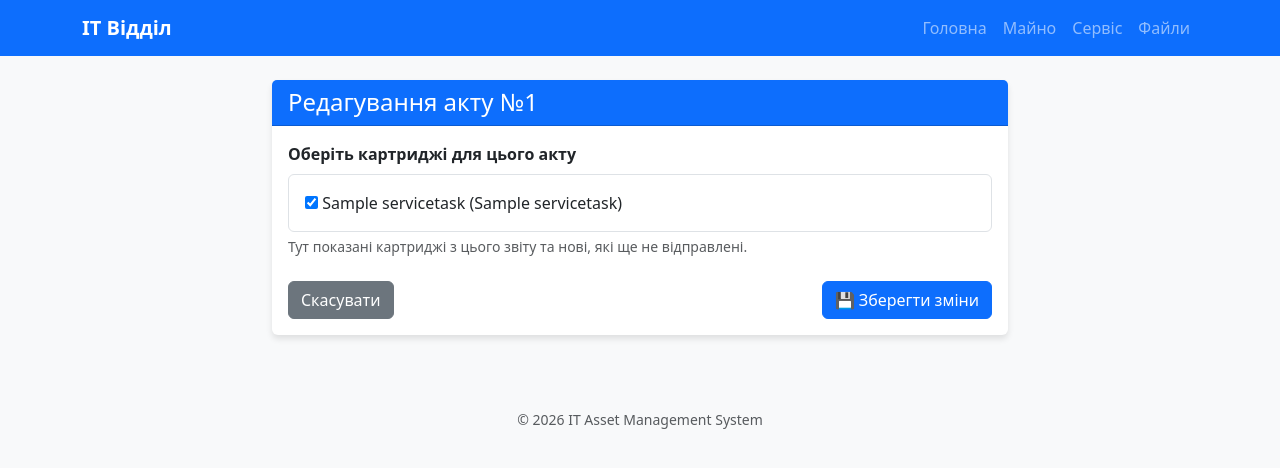
After one commit to Strong2197/it-asset-mgmt, a Django app: page /service/reports/1/edit/ in a window 1280 px wide. The commit adds this page. Shown: the top 468 px of the page. Run offline with Django 5.2, Linux system fonts and the light colour scheme; tables that the repository leaves empty hold one stand-in row (values such as "Sample post").

Commit message:
Готовий до деплою

```diff
--- a/service/forms.py
+++ b/service/forms.py
@@ -1,10 +1,14 @@
 from django import forms
-from .models import ServiceTask
+from .models import ServiceTask, ServiceReport
+from django.db.models import Q
 
+
+# --- Форма 1: Для створення/редагування заявки на ремонт ---
 class ServiceTaskForm(forms.ModelForm):
     class Meta:
         model = ServiceTask
-        fields = ['task_type', 'device_name', 'requester_name', 'department', 'date_received', 'date_sent', 'date_returned', 'description', 'is_completed']
+        fields = ['task_type', 'device_name', 'requester_name', 'department', 'date_received', 'date_sent',
+                  'date_returned', 'description', 'is_completed']
         widgets = {
             'date_received': forms.DateInput(attrs={'type': 'date', 'class': 'form-control'}),
             'date_sent': forms.DateInput(attrs={'type': 'date', 'class': 'form-control'}),
@@ -15,7 +19,31 @@ class ServiceTaskForm(forms.ModelForm):
 
     def __init__(self, *args, **kwargs):
         super(ServiceTaskForm, self).__init__(*args, **kwargs)
-        # Додаємо стилі до всіх полів, крім чекбокса (він має свій клас вище)
+        # Додаємо стилі до всіх полів, крім чекбокса
         for field_name, field in self.fields.items():
             if field_name != 'is_completed':
                 field.widget.attrs['class'] = 'form-control'
+
+
+# --- Форма 2: Для редагування складу звіту (Акту) ---
+class ServiceReportForm(forms.ModelForm):
+    class Meta:
+        model = ServiceReport
+        fields = ['tasks']
+        widgets = {
+            'tasks': forms.CheckboxSelectMultiple()
+        }
+
+    def __init__(self, *args, **kwargs):
+        super(ServiceReportForm, self).__init__(*args, **kwargs)
+
+        # Логіка фільтрації: показуємо тільки (Ті, що вже в цьому звіті) АБО (Ті, що нікуди не відправлені)
+        if self.instance.pk:
+            self.fields['tasks'].queryset = ServiceTask.objects.filter(
+                Q(id__in=self.instance.tasks.values_list('id', flat=True)) |
+                Q(date_sent__isnull=True)
+            )
+        else:
+            self.fields['tasks'].queryset = ServiceTask.objects.filter(date_sent__isnull=True)
+
+        self.fields['tasks'].label = "Оберіть картриджі для цього акту"
--- a/service/urls.py
+++ b/service/urls.py
@@ -14,4 +14,5 @@ urlpatterns = [
 
     path('reports/', views.report_list, name='report_list'),  # Історія
     path('reports/<int:pk>/', views.report_detail, name='report_detail'),  # Друк старого звіту
+path('reports/<int:pk>/edit/', views.report_edit, name='report_edit'),
 ]
--- a/service/views.py
+++ b/service/views.py
@@ -88,3 +88,44 @@ def report_detail(request, pk):
     """Сторінка для друку конкретного збереженого акту"""
     report = get_object_or_404(ServiceReport, pk=pk)
     return render(request, 'service/report_detail.html', {'report': report})
+
+
+from .forms import ServiceReportForm  # <--- Не забудьте імпортувати нову форму зверху!
+
+
+def report_edit(request, pk):
+    report = get_object_or_404(ServiceReport, pk=pk)
+
+    if request.method == 'POST':
+        # Запам'ятовуємо список картриджів ДО зміни
+        old_tasks = list(report.tasks.all())
+
+        form = ServiceReportForm(request.POST, instance=report)
+        if form.is_valid():
+            saved_report = form.save()
+
+            # 1. Отримуємо новий список після збереження
+            new_tasks = saved_report.tasks.all()
+
+            # 2. Знаходимо ті, що БУЛИ, але ми їх ПРИБРАЛИ
+            # (їм треба очистити дату відправки)
+            for task in old_tasks:
+                if task not in new_tasks:
+                    task.date_sent = None
+                    task.save()
+
+            # 3. Знаходимо ті, що ми ДОДАЛИ
+            # (їм треба поставити дату відправки, таку ж як у звіту)
+            for task in new_tasks:
+                if not task.date_sent:
+                    task.date_sent = saved_report.created_at.date()
+                    task.save()
+
+            return redirect('report_detail', pk=report.pk)
+    else:
+        form = ServiceReportForm(instance=report)
+
+    return render(request, 'service/report_form.html', {
+        'form': form,
+        'title': f'Редагування акту №{report.id}'
+    })
--- /dev/null
+++ b/templates/service/report_form.html
@@ -0,0 +1,33 @@
+{% extends 'base.html' %}
+
+{% block content %}
+<div class="row justify-content-center">
+    <div class="col-md-8">
+        <div class="card">
+            <div class="card-header bg-primary text-white">
+                <h4 class="mb-0">{{ title }}</h4>
+            </div>
+            <div class="card-body">
+                <form method="post">
+                    {% csrf_token %}
+
+                    <div class="mb-3">
+                        <label class="form-label fw-bold">{{ form.tasks.label }}</label>
+                        <div class="border p-3 rounded" style="max-height: 400px; overflow-y: auto;">
+                            {{ form.tasks }}
+                        </div>
+                        <div class="form-text text-muted">
+                            Тут показані картриджі з цього звіту та нові, які ще не відправлені.
+                        </div>
+                    </div>
+
+                    <div class="d-flex justify-content-between mt-4">
+                        <a href="{% url 'report_detail' form.instance.pk %}" class="btn btn-secondary">Скасувати</a>
+                        <button type="submit" class="btn btn-primary">💾 Зберегти зміни</button>
+                    </div>
+                </form>
+            </div>
+        </div>
+    </div>
+</div>
+{% endblock %}
```
Also changed, not shown: templates/service/report_list.html (+16 -6 lines).
